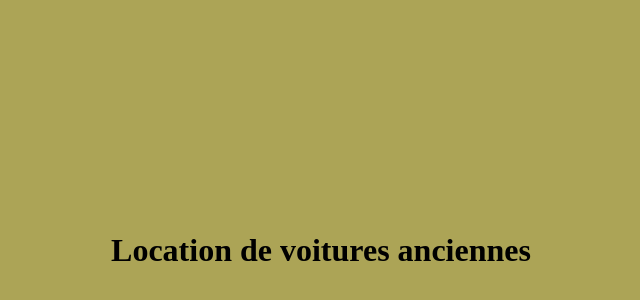
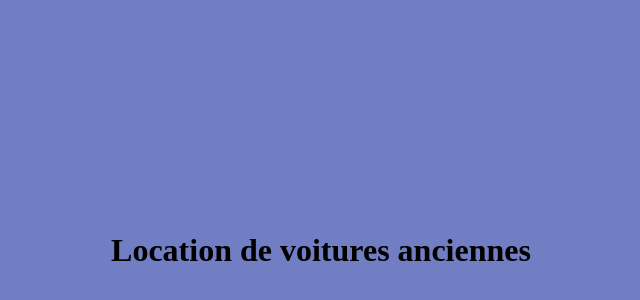
Before and after one commit to MultiJD74/portfolio, a plain HTML site: page index.html in a window 1280 px wide. Shown: the part 42-342 px from the top of the page, without its empty margins (319-959 px from the left). Drawn offline with Linux system fonts and the light colour scheme.

Commit message:
modification de la couleur de fond

```diff
--- a/index.html
+++ b/index.html
@@ -5,7 +5,7 @@
     <meta name="viewport" content="width=device-width, initial-scale=1.0">
     <title>Document</title>
 </head>
-<body style="background-color: #aca456">
+<body style="background-color: #717EC3">
     <h1 style="padding-top: 20%; padding-bottom: 20%; text-align: center;">Location de voitures anciennes</h1>
 </body>
 </html>
```
